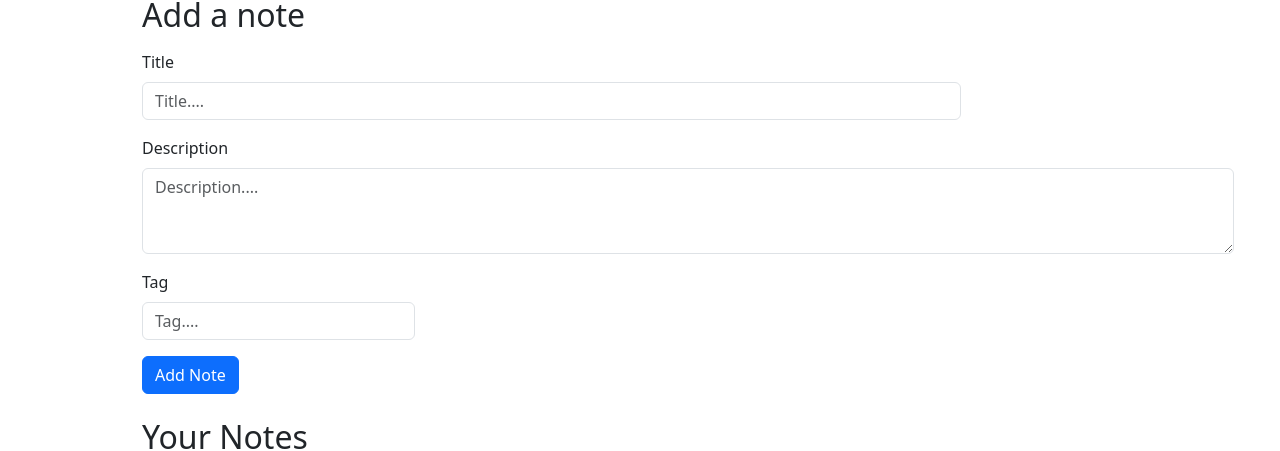
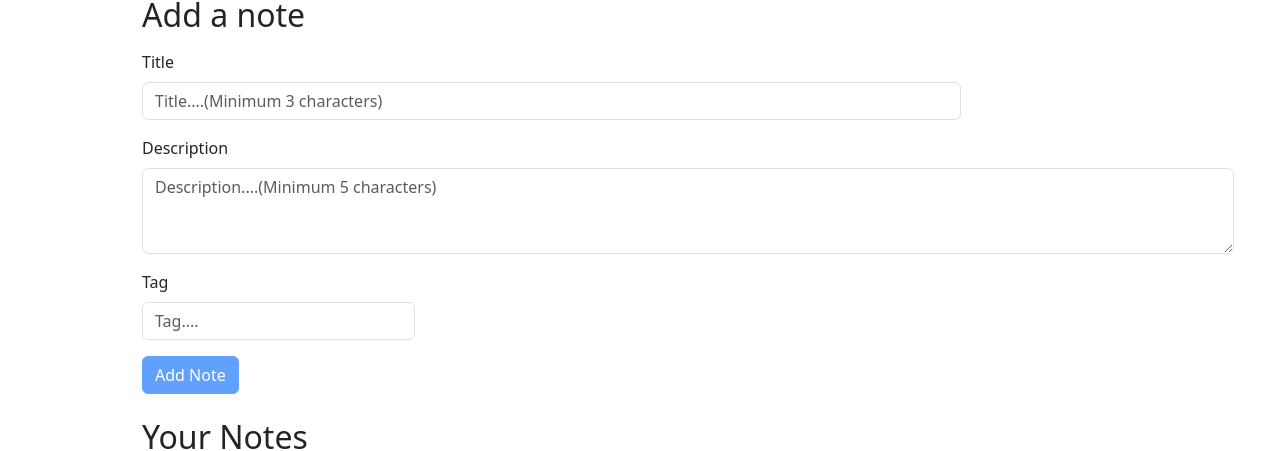
Before and after one commit to Shashank-k-prabhu/Notebook, a React (Create React App) app in the folder client/: page /home in a window 1280 px wide. Shown: the part 142-593 px from the top of the page. Built offline with nearby package versions, Linux system fonts and the light colour scheme; no server answers.

Commit message:
Front end validation and ui errors

```diff
--- a/client/src/components/AddNote.js
+++ b/client/src/components/AddNote.js
@@ -1,36 +1,44 @@
 import Button from "react-bootstrap/Button";
 import Form from "react-bootstrap/Form";
 import noteContext from "../contexts/notes/notesContext";
-import { useContext, useRef, useState } from "react";
+import { useContext, useState } from "react";
 
 function AddNote() {
   const context = useContext(noteContext);
   const { addNote } = context;
-  const formRef = useRef(null);
+
 
   const [note, setNote] = useState({
     title: "",
     description: "",
-    tag: "default",
+    tag: "",
   });
   const handleSubmit = (e) => {
     e.preventDefault();
-    console.log("Adding note", note);
+
     addNote(note.title, note.description, note.tag);
-    formRef.current.reset();
+
+    setNote({
+      title: "",
+      description: "",
+      tag: "",
+    });
   };
   const onChange = (e) => {
     setNote({ ...note, [e.target.name]: e.target.value });
   };
   return (
-    <Form className="my-3" ref={formRef}>
+    <Form className="my-3" >
       <Form.Group className="mb-3 w-75">
         <Form.Label className="">Title</Form.Label>
         <Form.Control
-          placeholder="Title...."
+          placeholder="Title....(Minimum 3 characters)"
           onChange={onChange}
           id="title"
           name="title"
+          minLength={3}
+          required
+          value={note.title}
         />
       </Form.Group>
 
@@ -39,10 +47,13 @@ function AddNote() {
         <Form.Control
           as="textarea"
           rows={3}
-          placeholder="Description...."
+          placeholder="Description....(Minimum 5 characters)"
           id="description"
           name="description"
           onChange={onChange}
+          minLength={5}
+          required
+          value={note.description}
         />
       </Form.Group>
       <Form.Group className="mb-3 w-25">
@@ -52,9 +63,15 @@ function AddNote() {
           id="tag"
           name="tag"
           onChange={onChange}
+          value={note.tag}
         />
       </Form.Group>
-      <Button variant="primary" type="submit" onClick={handleSubmit}>
+      <Button
+        variant="primary"
+        type="submit"
+        onClick={handleSubmit}
+        disabled={note.title.length < 5 || note.description.length < 5}
+      >
         Add Note
       </Button>
     </Form>
--- a/client/src/components/NoteItem.js
+++ b/client/src/components/NoteItem.js
@@ -29,7 +29,7 @@ const NoteItem = (props) => {
       updatedNote.description,
       updatedNote.tag
     );
-    console.log("Updated note:", updatedNote);
+
     updateNotes();
     handleCloseModal(); // Close modal after updating note
   };
@@ -79,6 +79,8 @@ const NoteItem = (props) => {
                 name="title"
                 value={updatedNote.title}
                 onChange={handleInputChange}
+                minLength={3}
+                required
               />
             </Form.Group>
             <Form.Group className="mb-3" controlId="updateNoteDescription">
@@ -90,6 +92,8 @@ const NoteItem = (props) => {
                 name="description"
                 value={updatedNote.description}
                 onChange={handleInputChange}
+                minLength={5}
+                required
               />
             </Form.Group>
             <Form.Group className="mb-3" controlId="updateNoteDescription">
--- a/client/src/components/Notes.js
+++ b/client/src/components/Notes.js
@@ -8,12 +8,12 @@ const Notes = () => {
   const context = useContext(noteContext);
   const { notes, getNotes } = context;
   const updateNotes = () => {
-    console.log("Updating notes");
+
     getNotes(); // Fetch updated notes
   };
   useEffect(() => {
     getNotes();
-    console.log(notes);
+
     // eslint-disable-next-line react-hooks/exhaustive-deps
   }, []);
 
@@ -39,7 +39,7 @@ const Notes = () => {
                 />
               );
             })}
-          {console.log("Rendering Notes")}
+
         </div>
       </div>
     </>
--- a/client/src/contexts/notes/notesState.js
+++ b/client/src/contexts/notes/notesState.js
@@ -16,7 +16,7 @@ const NoteState = (props) => {
       },
     });
     const data = await response.json();
-    // console.log(data);
+
     setNotes(data);
   };
   //Add Note
@@ -31,16 +31,8 @@ const NoteState = (props) => {
       },
       body: JSON.stringify({ title, description, tag }),
     });
-    console.log(response.json());
-    const note = {
-      _id: "65e8962940bd417cda56fe70",
-      user: "651d7e7048636081a721d6ed",
-      title: title,
-      description: description,
-      tag: tag,
-      date: "2024-03-06T16:13:29.570Z",
-      __v: 0,
-    };
+
+    const note = await response.json();
     setNotes(notes.concat(note));
   };
   //Delete Note
@@ -55,9 +47,8 @@ const NoteState = (props) => {
       },
     });
     const json = response.json();
-    console.log(json);
+
     //Client side
-    console.log(`Deleting note with id :${id}`);
     const newNotes = notes.filter((note) => {
       return note._id !== id;
     });
@@ -77,7 +68,7 @@ const NoteState = (props) => {
     });
 
     const json = response.json();
-    console.log(json);
+
 
     //Todo:api callw
     let newNotes = JSON.parse(JSON.stringify(notes));
```
